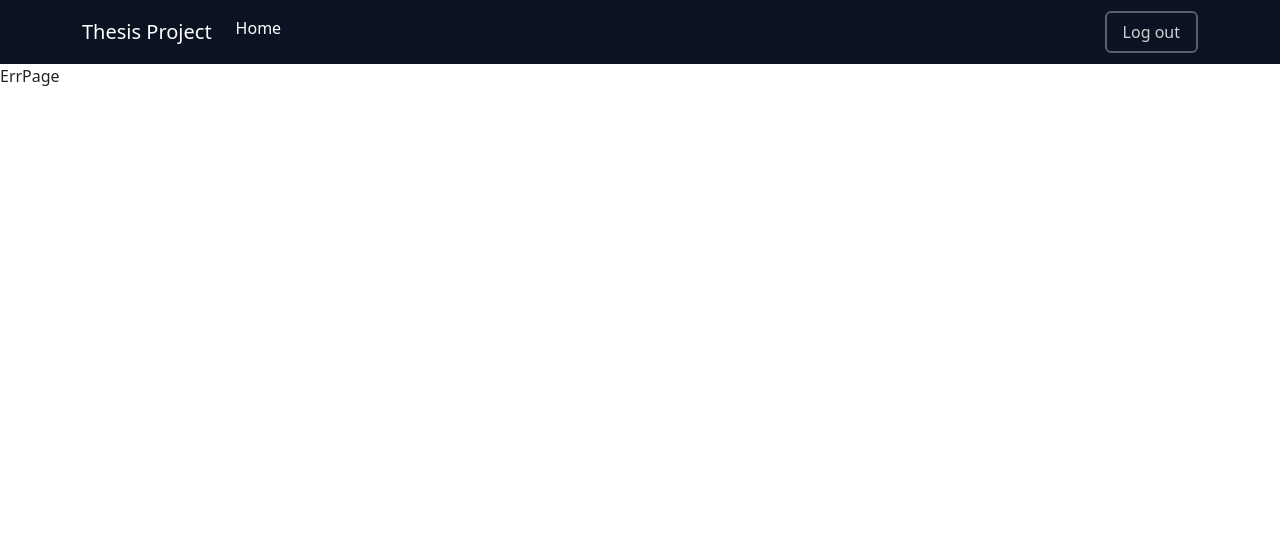
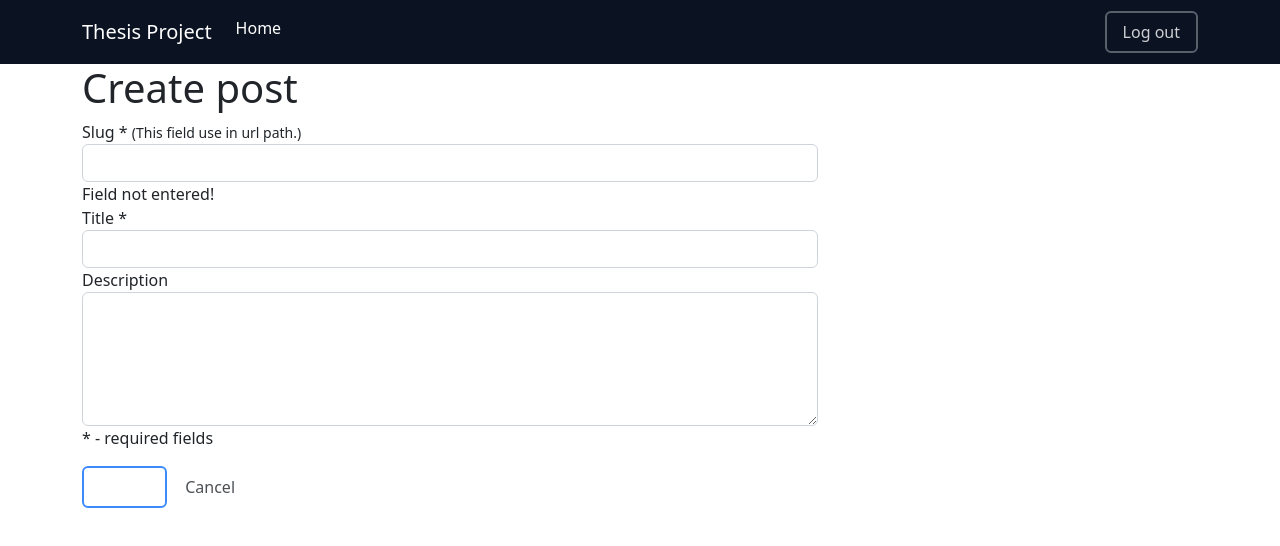
Before and after one commit to Wide-Stars/thesis-project-client, a React (Vite) app: page /add-post in a window 1280 px wide. Shown: the top 546 px of the page. Built offline with nearby package versions, Linux system fonts and the light colour scheme; sample sign-in values are in the browser's storage; the HTML template or start-up script is replaced by a standard one.

Commit message:
feat: Add edit-post page

```diff
--- a/src/App.jsx
+++ b/src/App.jsx
@@ -21,6 +21,7 @@ function App() {
         <Route path="/*" element={<ProtectedRoute />}>
           <Route path="" element={<Home />} />
           <Route path="edit-post/:id" element={<EditPost />}></Route>
+          <Route path="add-post" element={<EditPost />}></Route>
           <Route path="post/:id" element={<Post />}></Route>
           <Route path="profile/:id" element={<Profile />}></Route>
         </Route>
--- a/src/pages/EditPost.jsx
+++ b/src/pages/EditPost.jsx
@@ -1,7 +1,52 @@
 import React from 'react';
+import '../styles/edit-post.css';
 
 const EditPost = () => {
-  return <div>EditPost</div>;
+  return (
+    <div className="container">
+      <div className="row">
+        <div className="col-md-8 col-md-offset-2">
+          <h1>Create post</h1>
+          <form action="" method="POST">
+            <div className="form-group has-error">
+              <label htmlFor="slug">
+                Slug <span className="require">*</span>{' '}
+                <small>(This field use in url path.)</small>
+              </label>
+              <input type="text" className="form-control" name="slug" />
+              <span className="help-block">Field not entered!</span>
+            </div>
+            <div className="form-group">
+              <label htmlFor="title">
+                Title <span className="require">*</span>
+              </label>
+              <input type="text" className="form-control" name="title" />
+            </div>
+            <div className="form-group">
+              <label htmlFor="description">Description</label>
+              <textarea
+                rows={5}
+                className="form-control"
+                name="description"
+                defaultValue={''}
+              />
+            </div>
+            <div className="form-group">
+              <p>
+                <span className="require">*</span> - required fields
+              </p>
+            </div>
+            <div className="form-group">
+              <button type="submit" className="btn btn-primary">
+                Create
+              </button>
+              <button className="btn btn-default">Cancel</button>
+            </div>
+          </form>
+        </div>
+      </div>
+    </div>
+  );
 };
 
 export default EditPost;
```
Also changed, not shown: src/styles/edit-post.css (added).
